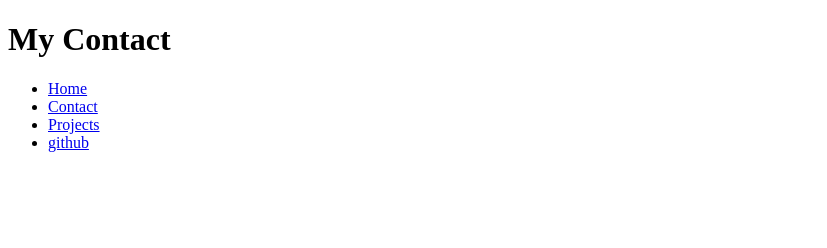
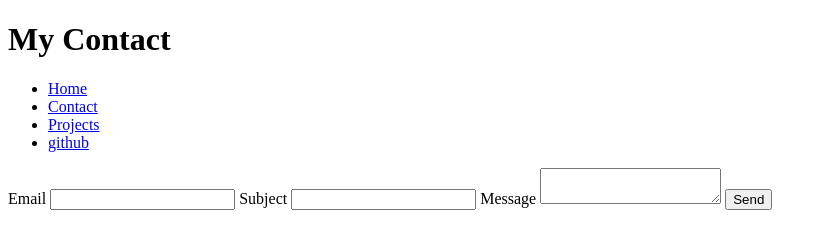
Before and after one commit to axia4133/portfolio, a plain HTML site: page contact/index.html in a window 1280 px wide. Shown: the whole page, without its empty margins (0-827 px from the left). Drawn offline with Linux system fonts and the light colour scheme.

Commit message:
Add contact form in contact page

```diff
--- a/contact/index.html
+++ b/contact/index.html
@@ -15,5 +15,26 @@
             <li><a href="https://github.com/axia4133" target="_blank">github</a></li>
         </ul>
     </nav>
+
+<form action="mailto:YOUR_EMAIL_ADDRESS" method="POST" enctype="text/plain">
+
+    <label>
+        Email
+        <input name="email" type="email">
+    </label>
+
+    <label>
+        Subject
+        <input name="subject">
+    </label>
+
+    <label>
+        Message
+        <textarea name="body"></textarea>
+    </label>
+
+    <button>Send</button>
+</form>
+
 </body>
 </html>
```
